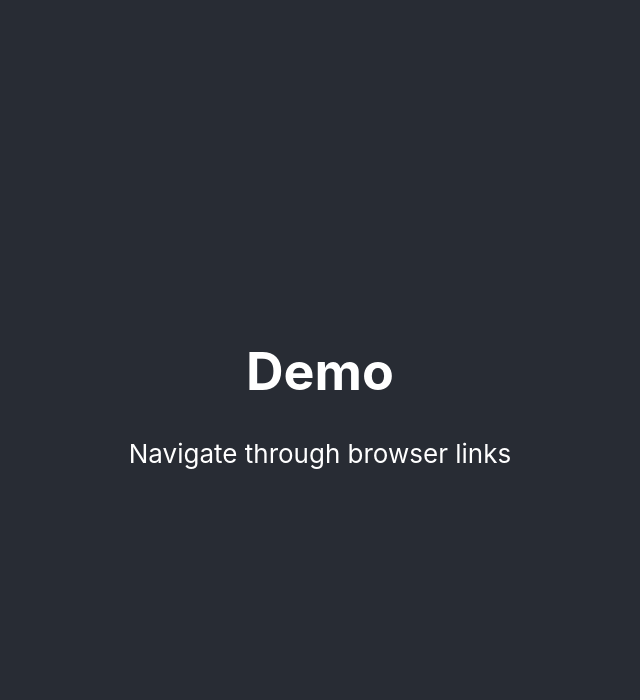
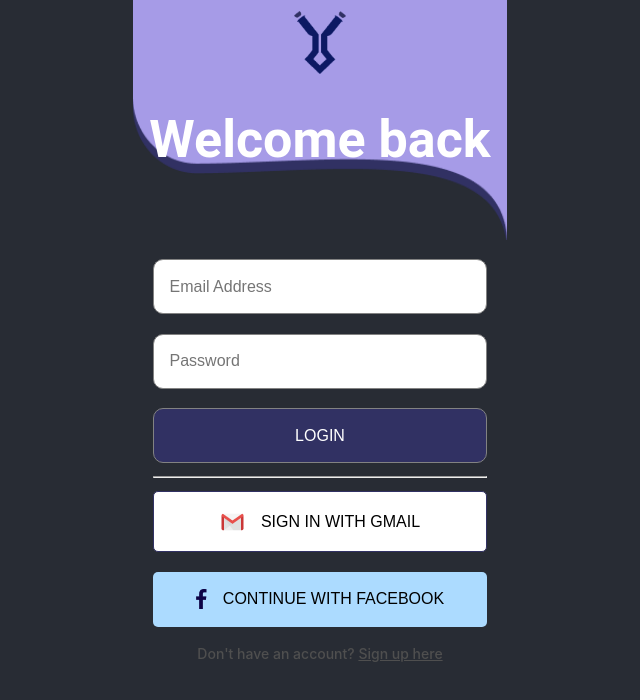
Before and after one commit to BanksMustapha7/antigen, a React (Create React App) app: page / in a window 1280 px wide. Shown: the top 700 px of the page, without its empty margins (320-960 px from the left). Built offline with nearby package versions, Linux system fonts and the light colour scheme.

Commit message:
Almost done update

```diff
--- a/src/Pages/Home/Homepage.jsx
+++ b/src/Pages/Home/Homepage.jsx
@@ -1,12 +1,7 @@
 import React from "react";
-
+import LoginPage from "../LoginPage/LoginPage";
 function Homepage() {
-  return (
-    <div>
-      <h1>Demo</h1>
-      <p>Navigate through browser links</p>
-    </div>
-  );
+  return <LoginPage />;
 }
 
 export default Homepage;
--- a/src/Pages/LoginPage/LoginPage.jsx
+++ b/src/Pages/LoginPage/LoginPage.jsx
@@ -22,13 +22,13 @@
         <hr />
 
         <div className="authbox">
-          <button>
+          <button className="google">
             <img src={Google} alt="google" />
-            SIGN IN WITH GMAIL
+            <span>SIGN IN WITH GMAIL</span>
           </button>
-          <button>
+          <button className="fb">
             <img src={Fb} alt="FB" />
-            CONTINUE WITH FACEBOOK
+            <span>CONTINUE WITH FACEBOOK</span>
           </button>
         </div>
 
--- a/src/Pages/LoginPage/loginpage.css
+++ b/src/Pages/LoginPage/loginpage.css
@@ -35,7 +35,8 @@
 }
 
 .div .bottom form div input,
-.bottom form button {
+.bottom form button,
+.authbox button {
     border-radius: 10px;
     border: 1px solid #828282;
     padding: 1.1rem 1rem;
@@ -46,3 +47,39 @@
     color: #fff;
     background: #313163;
 }
+
+.authbox {
+    width: 100%;
+    display: grid;
+    gap: 1.2rem;
+}
+
+.authbox button {
+    display: flex;
+    align-items: center;
+    justify-content: center;
+    gap: 1rem;
+}
+
+.authbox .google {
+    border: 1px solid #313163;
+    border-radius: 5px !important;
+    background: #fff;
+}
+
+.authbox .fb {
+    background: #ACDBFF;
+    border: unset;
+    border-radius: 5px;
+}
+
+.bottom h4 {
+    color: #4f4f4f;
+    font-weight: 500;
+    font-size: 14px;
+    text-align: center;
+}
+
+.bottom h4 span {
+    text-decoration: underline;
+}
```
